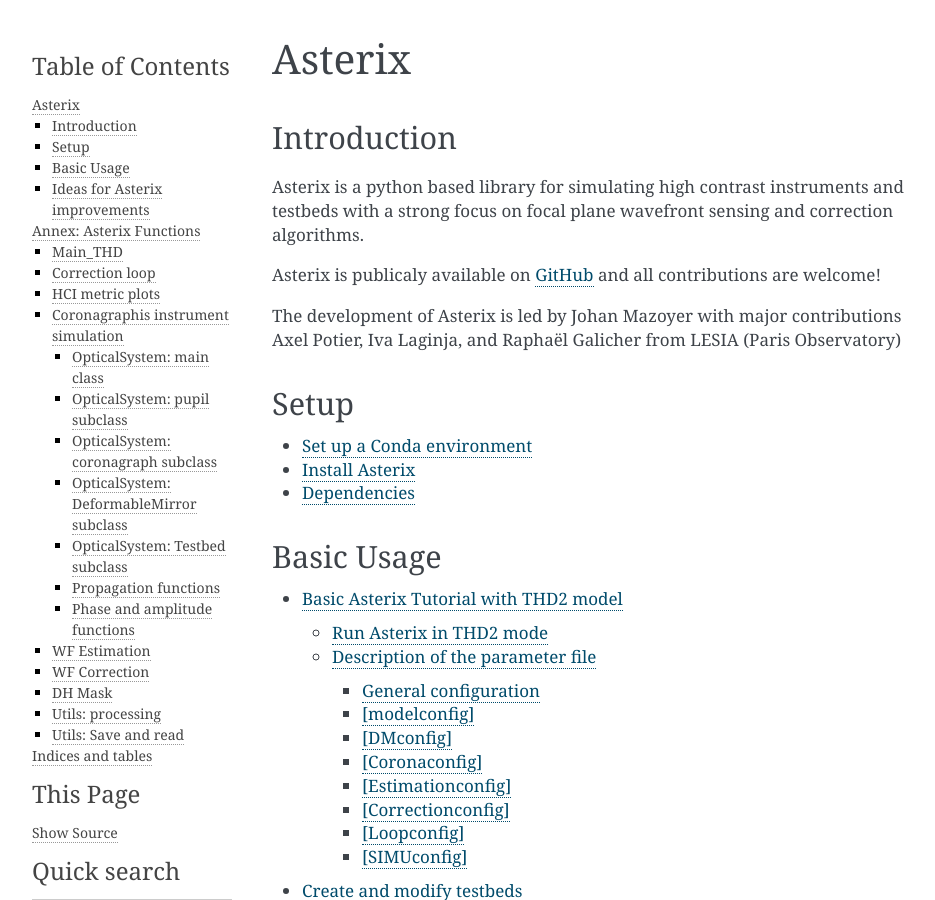
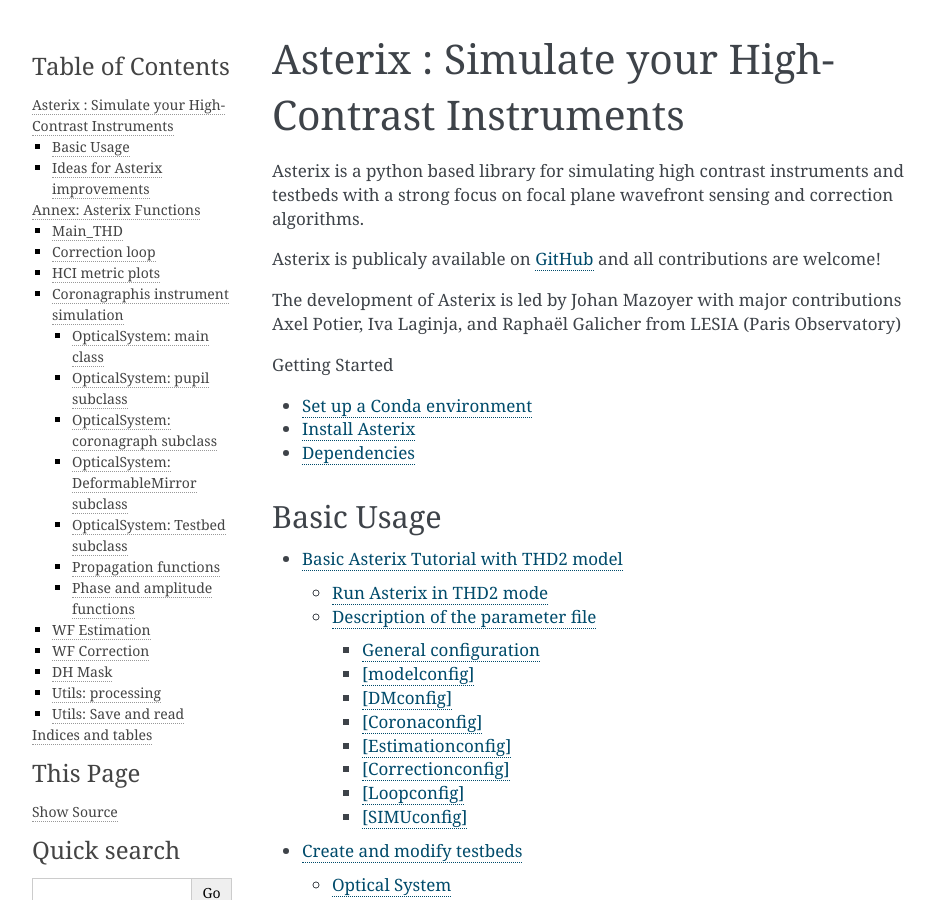
Before and after one commit to johanmazoyer/Asterix, a Sphinx documentation site: the page built from docs/source/index.rst, in a window 1280 px wide and 900 px high. Shown: the whole window, without its empty margins (148-1083 px from the left). Built offline with Sphinx 7.4.7, drawn with Linux system fonts in a browser that asks for light colours.

Commit message:
change index

```diff
--- a/docs/source/index.rst
+++ b/docs/source/index.rst
@@ -1,9 +1,7 @@
 
-Asterix
+Asterix : Simulate your High-Contrast Instruments
 ===================================
 
-Introduction
------------------------
 Asterix is a python based library for simulating high contrast instruments and testbeds with a strong
 focus on focal plane wavefront sensing and correction algorithms.
 
@@ -12,15 +10,11 @@
 The development of Asterix is led by Johan Mazoyer with major contributions Axel Potier, Iva Laginja,
 and Raphaël Galicher from LESIA (Paris Observatory)
 
-
-Setup
---------
 .. toctree::
-    :maxdepth: 3
+    :maxdepth: 1
+    :caption: Getting Started
 
     install
-
-
 
 Basic Usage
 ----------------
```
